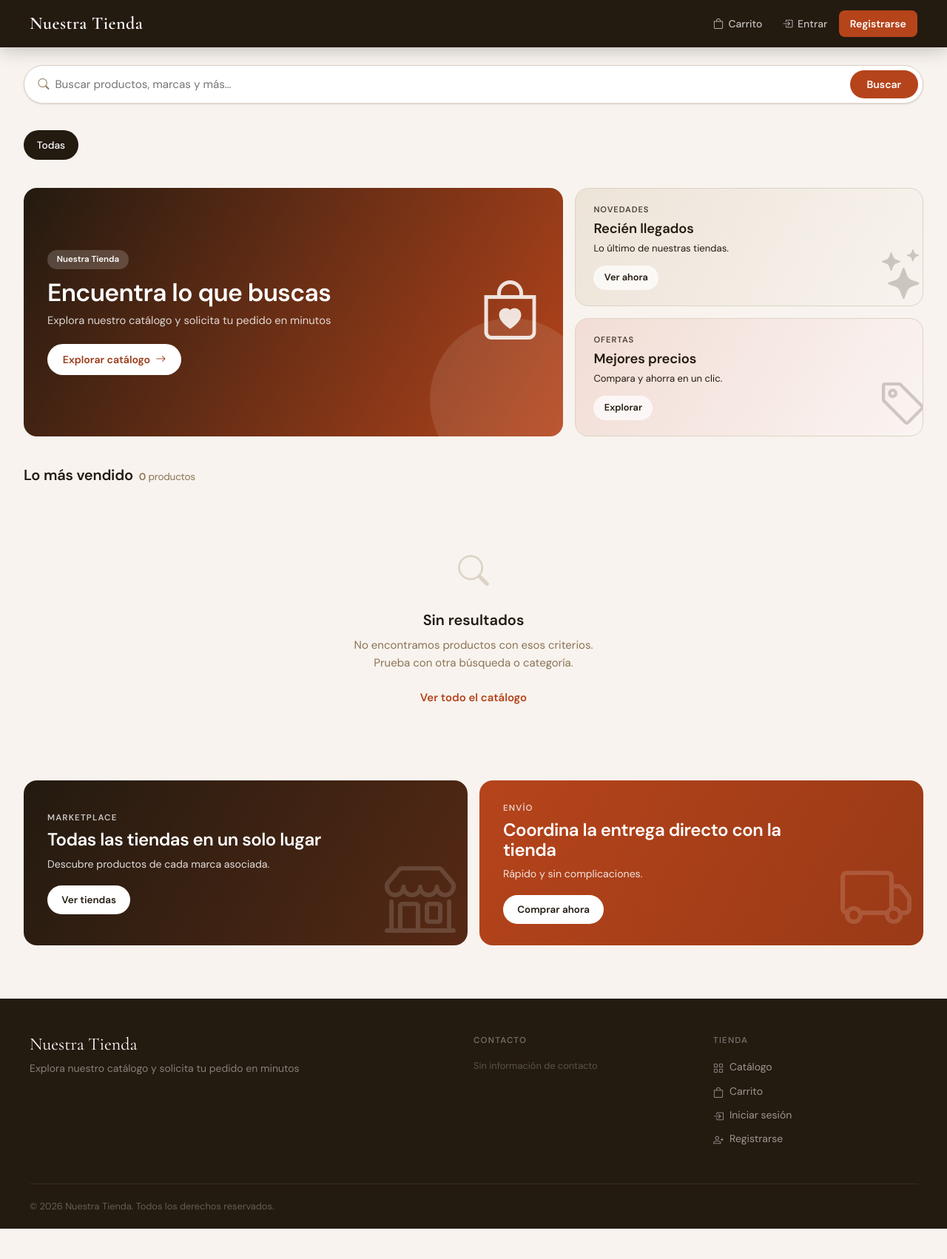
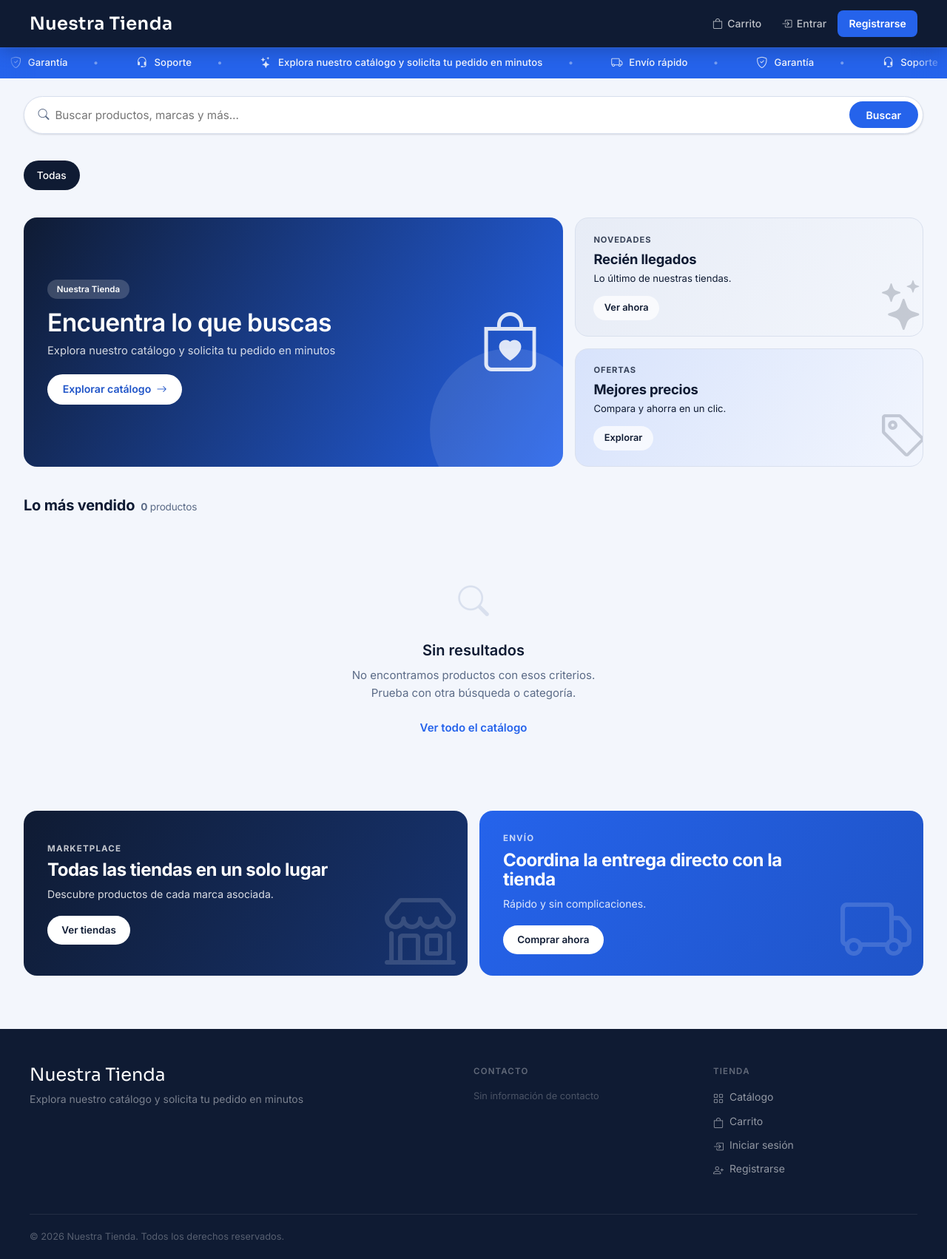
Before and after one commit to ElianWBG/Negocio-de-ecommer, a Django app: page / in a window 1280 px wide. Shown: the whole page at 74% size. Before the commit the page ends 1661 px from the top, so only its background shows below. Run offline with Django 5.2, Linux system fonts and the light colour scheme; data comes from the database, SQL or seed files in the repository; data that the repository does not hold is empty; parts of the project's set-up code (start-up, migrations or seed data) failed here and were passed over; some libraries are stand-ins or nearby versions.

Commit message:
feat(storefront): carrusel de marcas + restyle navy
- Marcas ahora en carrusel infinito (JS): cada logo sale por la
  izquierda y reaparece por la derecha, sin saltos ni huecos.
- Clonado automatico de logos para cubrir el ancho visible; pausa al
  hover y respeta prefers-reduced-motion.
- "Lo mas vendido" limitado a 10 productos en portada.
- Restyle de paleta navy (migracion 0010, base_public, models).

Co-Authored-By: Claude Opus 4.8 <noreply@anthropic.com>

```diff
--- a/storefront/templates/storefront/base_public.html
+++ b/storefront/templates/storefront/base_public.html
@@ -5,26 +5,28 @@
   <meta charset="UTF-8">
   <meta name="viewport" content="width=device-width, initial-scale=1.0">
   <title>{% block title %}{{ config.nombre_tienda }}{% endblock %}</title>
-  <link href="https://fonts.googleapis.com/css2?family=Cormorant+Garamond:wght@400;500;600;700&family=DM+Sans:wght@300;400;500;600&display=swap" rel="stylesheet">
+  <link rel="preconnect" href="https://fonts.googleapis.com">
+  <link rel="preconnect" href="https://fonts.gstatic.com" crossorigin>
+  <link href="https://fonts.googleapis.com/css2?family=Sora:wght@400;500;600;700;800&family=Inter:wght@300;400;500;600;700&display=swap" rel="stylesheet">
   <link href="https://cdn.jsdelivr.net/npm/bootstrap-icons@1.11.3/font/bootstrap-icons.css" rel="stylesheet">
   <style>
     :root {
-      --espresso:   {{ config.color_oscuro|default:"#231A10" }};
-      --rust:       {{ config.color_primario|default:"#B5441B" }};
-      --rust-dark:  color-mix(in srgb, {{ config.color_primario|default:"#B5441B" }} 85%, black);
-      --sand:       {{ config.color_fondo|default:"#F8F3EE" }};
-      --sand-dark:  #EDE4D8;
-      --border:     #DDD3C5;
-      --text:       {{ config.color_texto|default:"#231A10" }};
-      --muted:      #8B7355;
+      --espresso:   {{ config.color_oscuro|default:"#0F1B33" }};
+      --rust:       {{ config.color_primario|default:"#2563EB" }};
+      --rust-dark:  color-mix(in srgb, {{ config.color_primario|default:"#2563EB" }} 85%, black);
+      --sand:       {{ config.color_fondo|default:"#F3F6FC" }};
+      --sand-dark:  #E7ECF6;
+      --border:     #D9E0EE;
+      --text:       {{ config.color_texto|default:"#0F1B33" }};
+      --muted:      #5B6B87;
       --surface:    #FFFFFF;
-      --radius:     10px;
-      --shadow:     0 4px 24px rgba(35,26,16,.08);
-      --shadow-lg:  0 12px 40px rgba(35,26,16,.14);
-      --font-head:  'Cormorant Garamond', Georgia, serif;
-      --font-body:  'DM Sans', system-ui, sans-serif;
+      --radius:     12px;
+      --shadow:     0 4px 24px rgba(15,27,51,.07);
+      --shadow-lg:  0 16px 44px rgba(15,27,51,.14);
+      --font-head:  'Sora', system-ui, sans-serif;
+      --font-body:  'Inter', system-ui, sans-serif;
       --transition: .22s cubic-bezier(.4,0,.2,1);
-      --navbar:     {{ config.color_navbar|default:"#231A10" }};
+      --navbar:     {{ config.color_navbar|default:"#0F1B33" }};
     }
     *, *::before, *::after { box-sizing: border-box; margin: 0; padding: 0; }
     body { font-family: var(--font-body); background: var(--sand); color: var(--text); font-size: 15px; line-height: 1.6; }
@@ -85,6 +87,31 @@
     .nav-mobile-footer { padding: .9rem 1.25rem; border-top: 1px solid rgba(255,255,255,.08); }
     .nav-mobile-user { display: flex; align-items: center; gap: .75rem; }
     .nav-mobile-avatar { width: 36px; height: 36px; border-radius: 50%; background: var(--rust); color: #fff; font-size: .8rem; font-weight: 700; display: flex; align-items: center; justify-content: center; text-transform: uppercase; flex-shrink: 0; letter-spacing: .02em; }
+
+    /* ── PROMO RIBBON (marquee) ── */
+    .promo-ribbon { background: var(--rust); color: #fff; overflow: hidden; position: relative; }
+    .promo-ribbon::before, .promo-ribbon::after {
+      content: ""; position: absolute; top: 0; bottom: 0; width: 48px; z-index: 2; pointer-events: none;
+    }
+    .promo-ribbon::before { left: 0;  background: linear-gradient(90deg, var(--rust), transparent); }
+    .promo-ribbon::after  { right: 0; background: linear-gradient(270deg, var(--rust), transparent); }
+    .ribbon-track {
+      display: flex; width: max-content; gap: 0;
+      animation: ribbon-scroll 32s linear infinite;
+    }
+    .promo-ribbon:hover .ribbon-track { animation-play-state: paused; }
+    .ribbon-item {
+      display: inline-flex; align-items: center; gap: .55rem; white-space: nowrap;
+      padding: .55rem 1.6rem; font-size: .82rem; font-weight: 500; letter-spacing: .01em;
+      color: rgba(255,255,255,.95);
+    }
+    .ribbon-item i { font-size: .95rem; opacity: .9; }
+    .ribbon-item::after { content: "•"; margin-left: 1.6rem; opacity: .4; }
+    @keyframes ribbon-scroll { from { transform: translateX(0); } to { transform: translateX(-50%); } }
+    @media (prefers-reduced-motion: reduce) {
+      .ribbon-track { animation: none; justify-content: center; width: 100%; flex-wrap: wrap; }
+      .ribbon-item.dup { display: none; }
+    }
 
     /* ── CONTAINER ── */
     .page-wrap { max-width: 1200px; margin: 0 auto; padding: 2rem 1.5rem; }
@@ -284,6 +311,21 @@
   </div>
 </nav>
 
+<!-- Cinta promocional (marquee) -->
+<div class="promo-ribbon" role="marquee" aria-label="Beneficios de la tienda">
+  <div class="ribbon-track">
+    {% comment %}Dos copias del set para un bucle continuo sin saltos.{% endcomment %}
+    <span class="ribbon-item"><i class="bi {{ config.porque_1_icono|default:'bi-truck' }}"></i>{{ config.porque_1_titulo|default:'Envíos rápidos y seguros' }}</span>
+    <span class="ribbon-item"><i class="bi {{ config.porque_2_icono|default:'bi-shield-check' }}"></i>{{ config.porque_2_titulo|default:'Compra con garantía' }}</span>
+    <span class="ribbon-item"><i class="bi {{ config.porque_3_icono|default:'bi-headset' }}"></i>{{ config.porque_3_titulo|default:'Atención personalizada' }}</span>
+    {% if config.slogan %}<span class="ribbon-item"><i class="bi bi-stars"></i>{{ config.slogan }}</span>{% endif %}
+    <span class="ribbon-item dup"><i class="bi {{ config.porque_1_icono|default:'bi-truck' }}"></i>{{ config.porque_1_titulo|default:'Envíos rápidos y seguros' }}</span>
+    <span class="ribbon-item dup"><i class="bi {{ config.porque_2_icono|default:'bi-shield-check' }}"></i>{{ config.porque_2_titulo|default:'Compra con garantía' }}</span>
+    <span class="ribbon-item dup"><i class="bi {{ config.porque_3_icono|default:'bi-headset' }}"></i>{{ config.porque_3_titulo|default:'Atención personalizada' }}</span>
+    {% if config.slogan %}<span class="ribbon-item dup"><i class="bi bi-stars"></i>{{ config.slogan }}</span>{% endif %}
+  </div>
+</div>
+
 <!-- Drawer móvil -->
 <div class="nav-mobile" id="navMobile">
   <div class="nav-mobile-backdrop" id="navBackdrop"></div>
--- a/storefront/templates/storefront/catalog.html
+++ b/storefront/templates/storefront/catalog.html
@@ -1201,6 +1205,60 @@
     }, 2500);
   })();
 
+  // ====== Marcas — carrusel infinito (logo sale por izq, reaparece por der) ======
+  (function () {
+    var track = document.getElementById('brandTrack');
+    if (!track) return;
+    if (window.matchMedia('(prefers-reduced-motion: reduce)').matches) return;
+    if (!track.children.length) return;
+
+    var wrap = track.parentElement;
+
+    function chipW(el) {
+      return el.getBoundingClientRect().width +
+             parseFloat(getComputedStyle(el).marginRight || 0);
+    }
+    // Clonar hasta que el belt cubra >= 2x el ancho visible (evita huecos).
+    var setW = 0;
+    for (var k = 0; k < track.children.length; k++) setW += chipW(track.children[k]);
+    var need = wrap.getBoundingClientRect().width * 2 + setW;
+    var originals = Array.prototype.slice.call(track.children);
+    var total = setW;
+    while (total < need) {
+      for (var j = 0; j < originals.length; j++) {
+        var c = originals[j].cloneNode(true);
+        c.setAttribute('aria-hidden', 'true');
+        c.setAttribute('tabindex', '-1');
+        track.appendChild(c);
+        total += chipW(c);
+      }
+    }
+
+    var SPEED = 55;            // px por segundo
+    var offset = 0, last = null, paused = false;
+    wrap.addEventListener('mouseenter', function () { paused = true; });
+    wrap.addEventListener('mouseleave', function () { paused = false; });
+
+    function step(t) {
+      if (last === null) last = t;
+      var dt = (t - last) / 1000; last = t;
+      if (!paused && document.visibilityState === 'visible') {
+        offset += SPEED * dt;
+        var first = track.firstElementChild;
+        var fw = chipW(first);
+        while (first && offset >= fw) {
+          offset -= fw;
+          track.appendChild(first);      // recicla: primero al final
+          first = track.firstElementChild;
+          fw = chipW(first);
+        }
+        track.style.transform = 'translateX(' + (-offset) + 'px)';
+      }
+      requestAnimationFrame(step);
+    }
+    requestAnimationFrame(step);
+  })();
+
   // ====== Typewriter — hero subtitle ======
   (function () {
     var el = document.getElementById('typed-hero');
--- a/storefront/views.py
+++ b/storefront/views.py
@@ -244,6 +244,10 @@ def catalog_list(request):
 
     has_filter = bool(query or group_id or brand_id)
 
+    # En portada, "Lo más vendido" muestra máximo 10 productos.
+    if not has_filter:
+        products = products[:10]
+
     # Novedades: últimos 4 productos con stock, solo en la vista principal
     novedades = []
     recommended = []
@@ -265,8 +269,12 @@ def catalog_list(request):
     cart_items, cart_subtotal = _cart_items(request)
 
     # Tiendas (marcas) con productos, para el nav lateral izquierdo
-    sidebar_brands = (Brand.objects.filter(is_active=True, products__is_active=True)
-                      .distinct().order_by('name')[:8])
+    sidebar_brands = list(Brand.objects.filter(is_active=True, products__is_active=True)
+                          .distinct().order_by('name')[:8])
+    # Color fijo por marca (mismo color en el original y en el duplicado del marquee)
+    _brand_palette = ['#6366f1', '#ec4899', '#f59e0b', '#10b981', '#0ea5e9', '#8b5cf6']
+    for _i, _b in enumerate(sidebar_brands):
+        _b.logo_color = _brand_palette[_i % len(_brand_palette)]
 
     # Rotación destacada del hero: 1 producto por marca, en bucle (solo portada)
     featured_rotation = []
```
Also changed, not shown: other parts of storefront/templates/storefront/catalog.html (+20 -16 lines), billing/models.py (+5 -5 lines), billing/migrations/0010_restyle_navy_palette.py (added), storefront/context_processors.py (line endings or trailing spaces).
